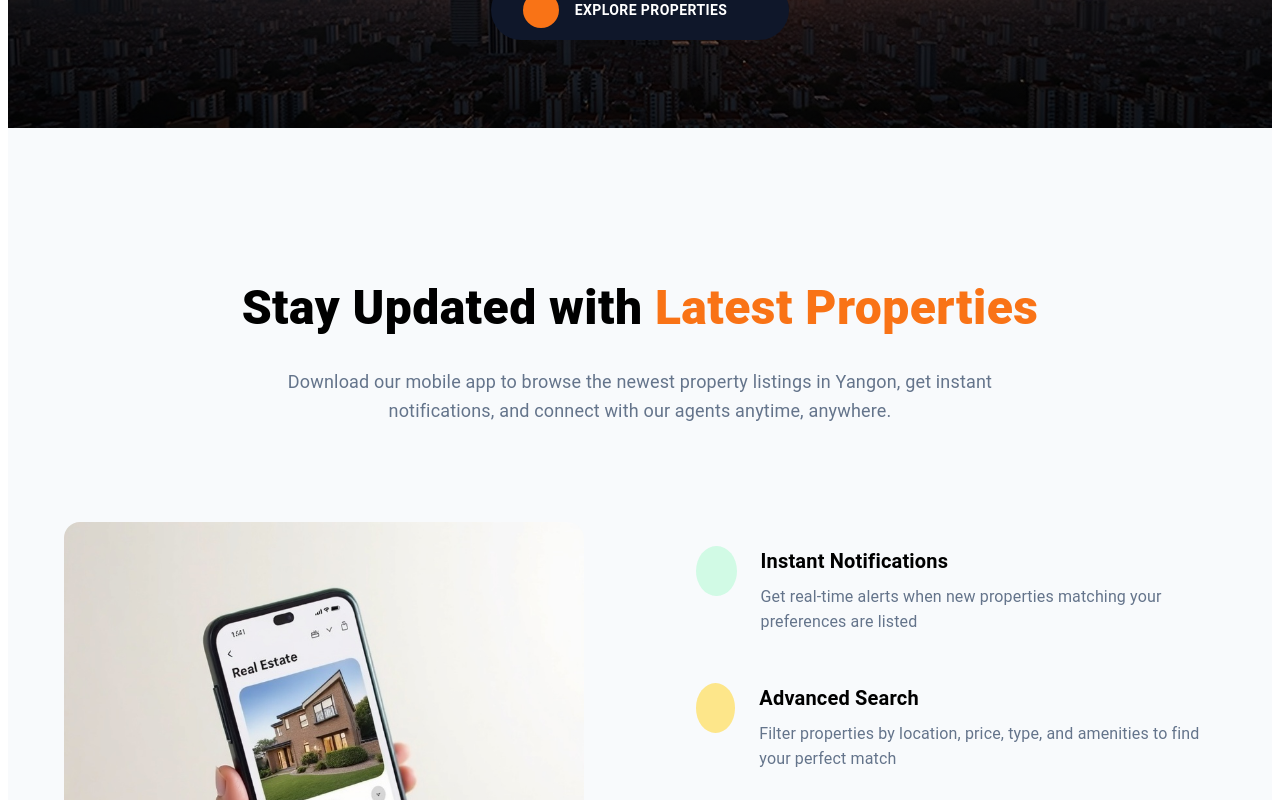
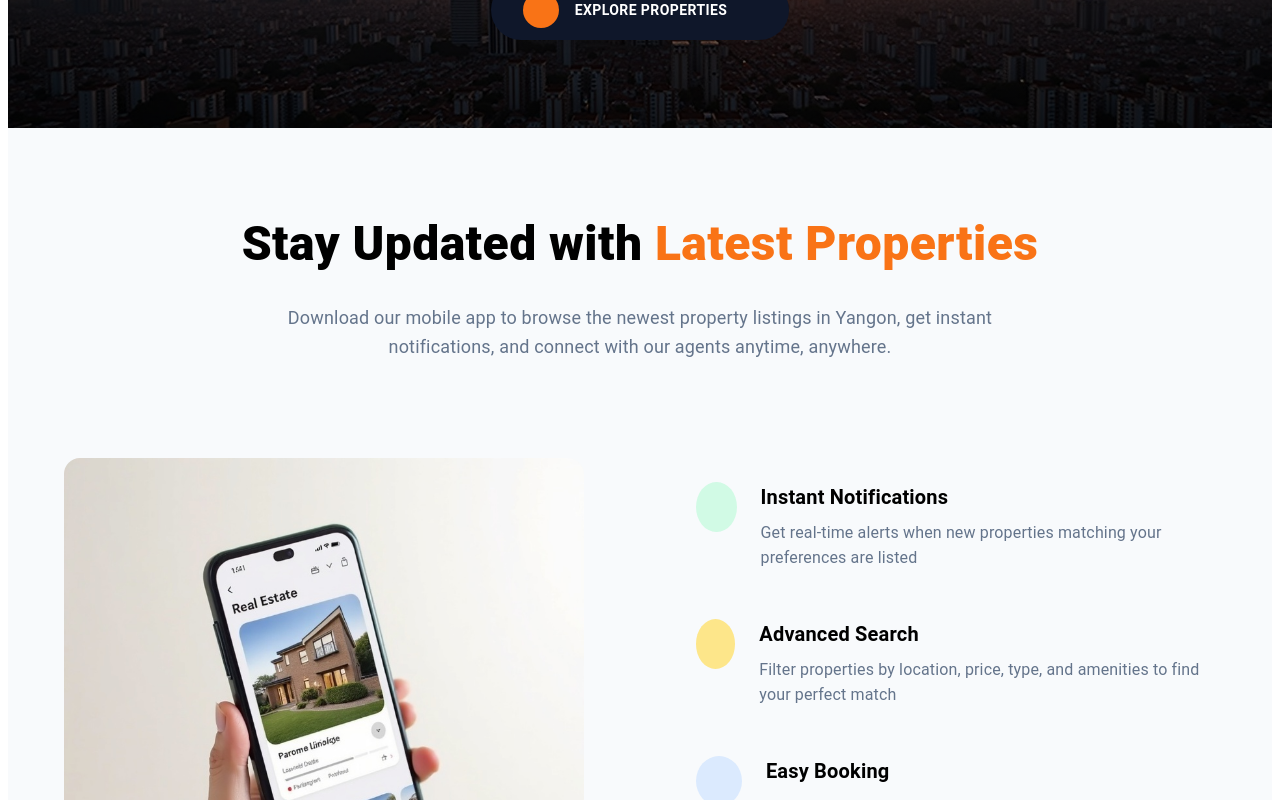
Before and after one commit to NomanKader/mmnovacity, a React (Vite) app in the folder mmnovacity/: page / in a window 1280 px wide. Shown: the part 440-1240 px from the top of the page. Built offline with nearby package versions, Linux system fonts and the light colour scheme; some icons are missing.

Commit message:
remove .

```diff
--- a/mmnovacity/src/pages/Home.jsx
+++ b/mmnovacity/src/pages/Home.jsx
@@ -30,7 +30,7 @@ const Home = () => {
           height: { xs: "50vh", md: "60vh" }, // top half feeling, responsive
           backgroundImage: `url(${buildingImg})`,
           backgroundSize: "cover",
-          backgroundPosition: "top center", // 👈 important
+          backgroundPosition: "top center", //  important
           backgroundRepeat: "no-repeat",
           position: "relative",
           display: "flex",
@@ -82,9 +82,7 @@ const Home = () => {
           </Typography>
 
           <Button
-            component= "a"
-            href="https://apps.apple.com/us/iphone/today"
-            // onClick={() => navigate("/services")}
+            onClick={() => navigate("/services")}
             sx={{
               mt: 4,
               px: 4,
@@ -124,7 +122,7 @@ const Home = () => {
       {/* ================= STAY UPDATED ================= */}
 <Box
   sx={{
-    py: 18,
+    py: 10,
     backgroundColor: "#f8fafc",
   }}
 >
```
